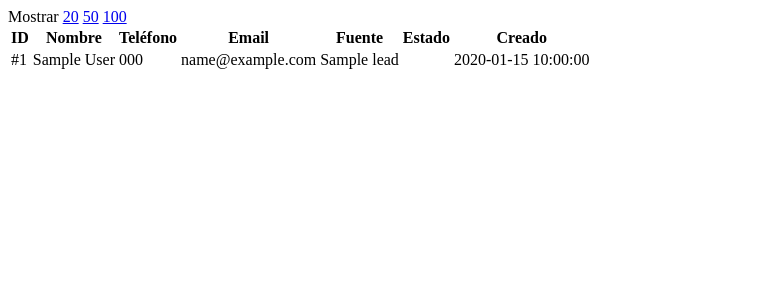
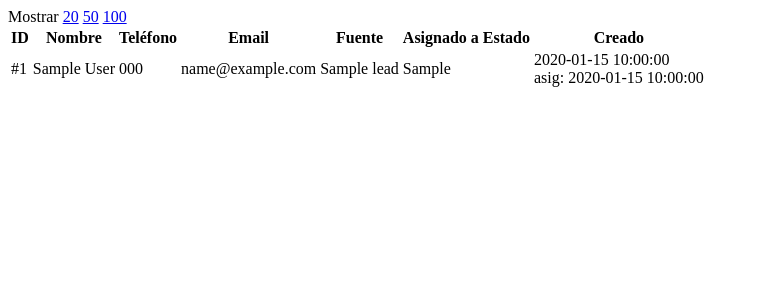
Before and after one commit to Xangel0s/NexusCRM, a PHP site: template app/Views/backdata/leads_day_preview.php in a window 1280 px wide. Shown: the top 300 px of the page, without its empty margins (0-759 px from the left). Run offline with PHP 8.4, Linux system fonts and the light colour scheme; the template is opened without the code that fills it: most values are stand-ins (such as "Sample title", 1, 10 or a date in 2020); data that the repository does not hold is empty.

Commit message:
Day-preview: include assigned_to and assigned_at; show 'Asignado a' column in modal

```diff
--- a/app/Controllers/BackdataController.php
+++ b/app/Controllers/BackdataController.php
@@ -105,6 +105,8 @@ class BackdataController{
 
     $sql = "SELECT l.id,l.full_name,l.phone,l.email,l.source_name,l.created_at,
       (SELECT b.name FROM import_batches b WHERE b.id=l.batch_id) AS base_name,
+      (SELECT u2.name FROM lead_assignments la2 JOIN users u2 ON u2.id=la2.seller_id WHERE la2.lead_id=l.id ORDER BY la2.id DESC LIMIT 1) AS assigned_to,
+      (SELECT la2.assigned_at FROM lead_assignments la2 WHERE la2.lead_id=l.id ORDER BY la2.id DESC LIMIT 1) AS assigned_at,
       (SELECT a.status FROM lead_activities a WHERE a.lead_id=l.id ORDER BY a.id DESC LIMIT 1) AS last_status,
       (SELECT u.name FROM lead_activities a JOIN users u ON u.id=a.user_id WHERE a.lead_id=l.id ORDER BY a.id DESC LIMIT 1) AS last_status_by,
       (SELECT a.note FROM lead_activities a WHERE a.lead_id=l.id AND a.note IS NOT NULL AND a.note<>'' ORDER BY a.id DESC LIMIT 1) AS last_note
--- a/app/Views/backdata/leads_day_preview.php
+++ b/app/Views/backdata/leads_day_preview.php
@@ -8,10 +8,10 @@
   </div>
   <div class="table-responsive">
     <table class="table table-sm table-striped mb-0">
-      <thead><tr><th>ID</th><th>Nombre</th><th>Teléfono</th><th>Email</th><th>Fuente</th><th>Estado</th><th>Creado</th></tr></thead>
+      <thead><tr><th>ID</th><th>Nombre</th><th>Teléfono</th><th>Email</th><th>Fuente</th><th>Asignado a</th><th>Estado</th><th>Creado</th></tr></thead>
       <tbody>
         <?php if(empty($leads)): ?>
-         <tr><td colspan="7" class="text-center text-muted">Sin resultados</td></tr>
+         <tr><td colspan="8" class="text-center text-muted">Sin resultados</td></tr>
         <?php else: foreach($leads as $l): ?>
          <tr>
            <td>#<?= (int)$l['id'] ?></td>
@@ -19,8 +19,9 @@
            <td><?= htmlspecialchars($l['phone'] ?? '') ?></td>
            <td><?= htmlspecialchars($l['email'] ?? '') ?></td>
            <td><?= htmlspecialchars($l['source_name'] ?? '') ?></td>
+           <td><?= htmlspecialchars($l['assigned_to'] ?? '') ?></td>
            <td><?= age_status_pill($l['status'] ?? '', $l['created_at'] ?? null) ?></td>
-           <td><?= htmlspecialchars($l['created_at'] ?? '') ?></td>
+           <td><?= htmlspecialchars($l['created_at'] ?? '') ?><?php if(!empty($l['assigned_at'])): ?> <div class="small text-muted">asig: <?= htmlspecialchars($l['assigned_at']) ?></div><?php endif; ?></td>
          </tr>
         <?php endforeach; endif; ?>
       </tbody>
```
